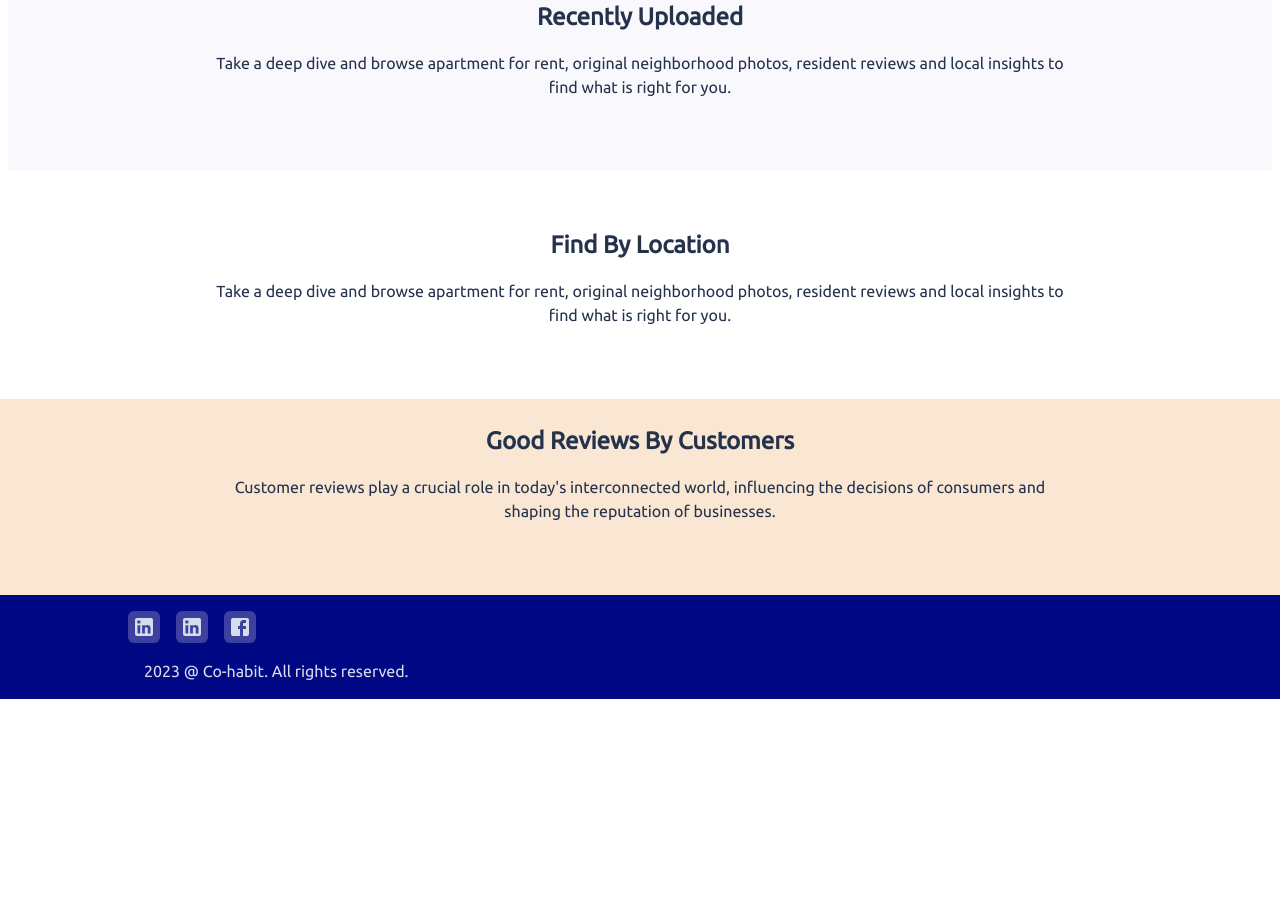
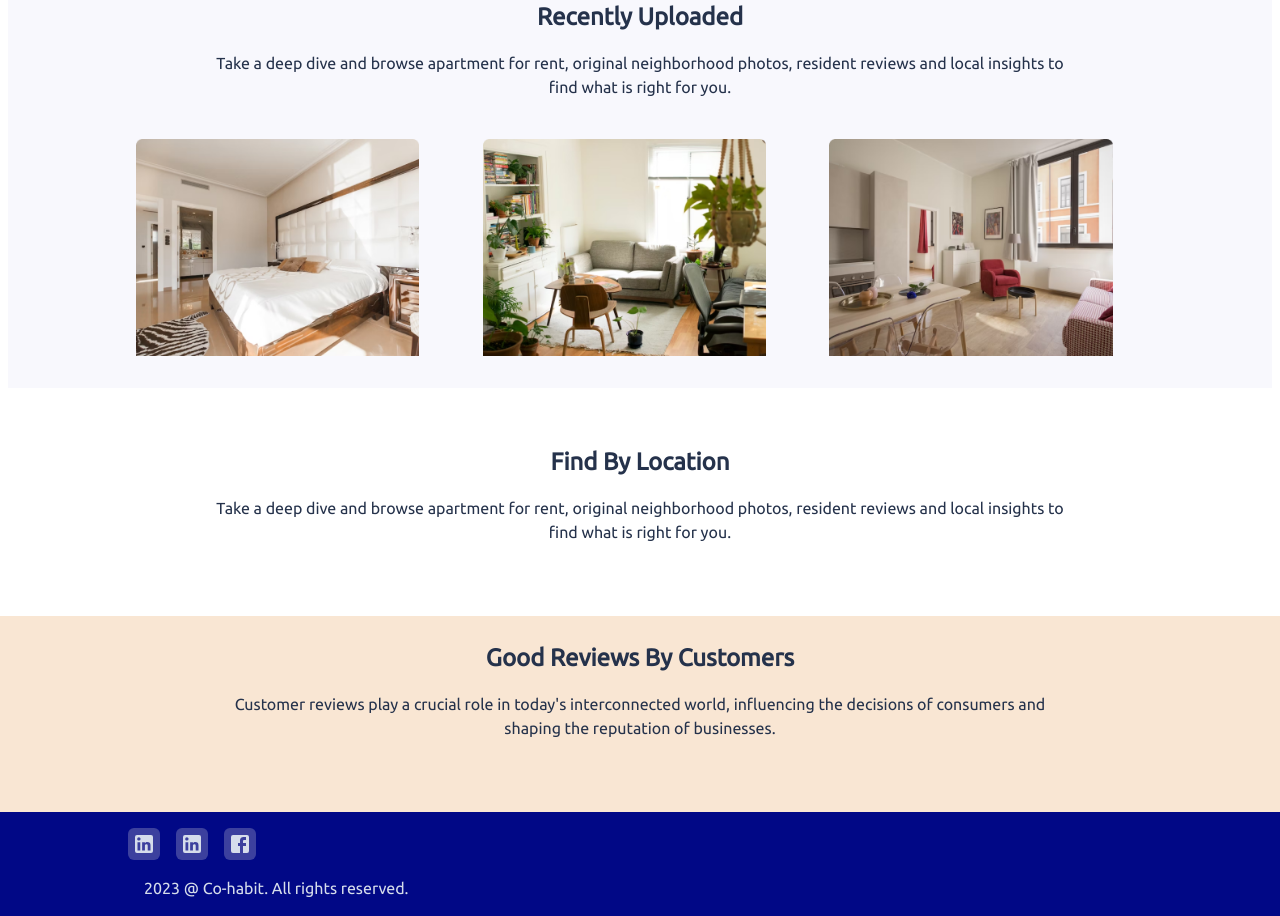
Before and after one commit to lazynerd-studios/Co-Habit-Landing, a React (Vite) app: page / in a window 1280 px wide. Shown: the part 1440-2356 px from the top of the page. Before the commit the page ends 2139 px from the top, so only its background shows below. Built offline with nearby package versions, Linux system fonts and the light colour scheme.

Commit message:
Update Home.jsx

```diff
--- a/src/Components/Home/Home.jsx
+++ b/src/Components/Home/Home.jsx
@@ -12,11 +12,11 @@ import MoneyStack from "../../assets/u_money-stack.svg"
 import Users from "../../assets/u_users-alt.svg"
 import ArrowUp from "../../assets/Arrow up.svg"
 import ArrowDown from "../../assets/Arrow down.svg"
-// import Bungalow1 from "../../assets/bungalow-1.png"
-// import Bungalow2 from "../../assets/bungalow-2.png"
-// import Bungalow3 from "../../assets/bungalow-3.png"
-// import BathIcon from "../../assets/u_bath.svg"
-// import BedIcon from "../../assets/u_bed-double.svg"
+import Bungalow1 from "../../assets/bungalow-1.png"
+import Bungalow2 from "../../assets/bungalow-2.png"
+import Bungalow3 from "../../assets/bungalow-3.png"
+import BathIcon from "../../assets/u_bath.svg"
+import BedIcon from "../../assets/u_bed-double.svg"
 import Slideshow from "../Slideshow/Slideshow";
 
 const animationConfiguration = {
@@ -206,8 +206,10 @@ const Home = () => {
 
             {/* mobile slideshow */}
             <Slideshow />
+            {/* end of mobile slideshow */}
 
-            {/* <div className="laptop:flex hidden gap-8">
+            {/* wider screen */}
+            <div className="laptop:flex hidden gap-8">
               <div>
                 <img src={Bungalow1} className="laptop:w-[21.875] w-[90%]" alt="bungalow-1" />
               </div>
@@ -220,8 +222,8 @@ const Home = () => {
                 <img src={Bungalow3} className="laptop:w-[21.875] w-[90%]" alt="bungalow-3" />
               </div>
 
-            </div> */}
-
+            </div>
+            {/* end of wide screen */}
 
           </div>
         </div>
```
